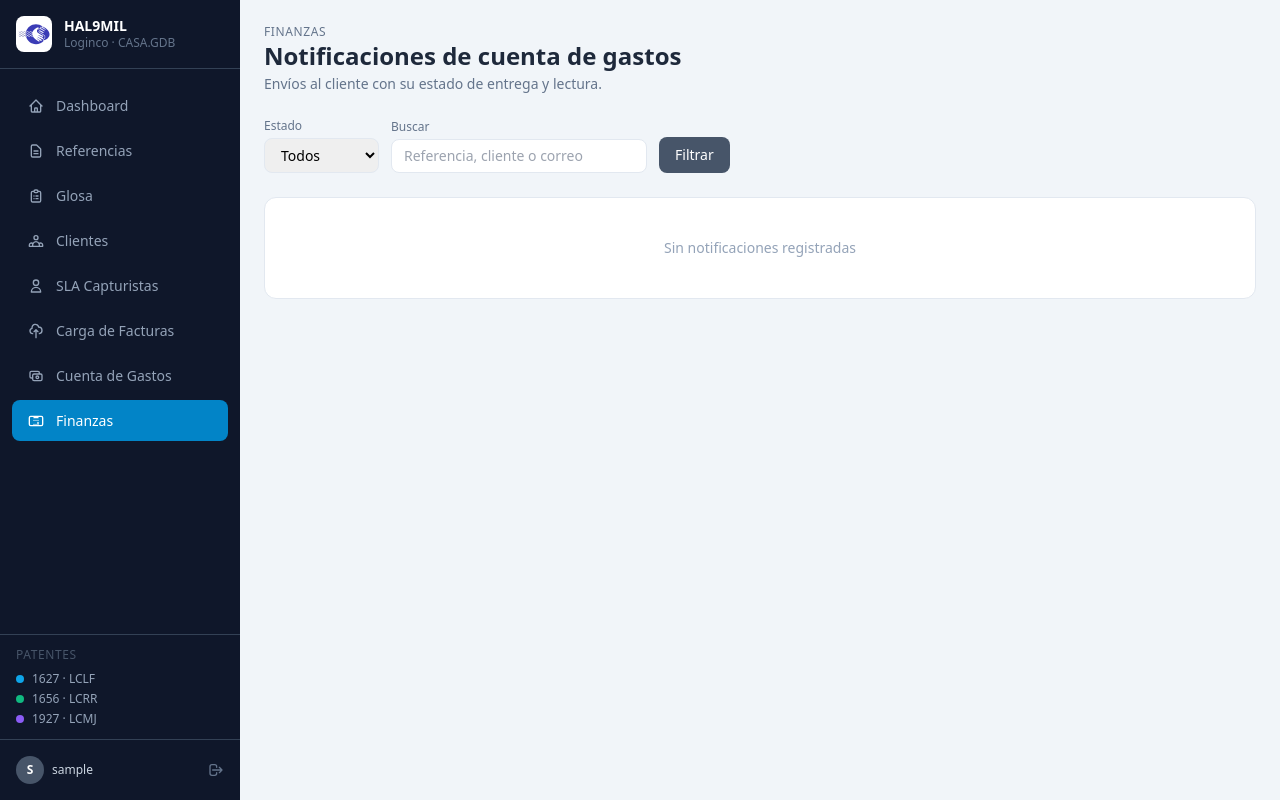
After one commit to Agencia-Aduanal-Loginco/Proyecto_HAL9MIL, a Django app: page /finanzas/notificaciones-cg/ in a window 1280 px wide. The commit adds this page. Run offline with Django 5.2, Linux system fonts and the light colour scheme; the visitor is signed in with stand-in values (Sample User, id 1); data comes from the database, SQL or seed files in the repository; data that the repository does not hold is empty; some libraries are stand-ins or nearby versions.

Commit message:
feat(finanzas): listado de notificaciones de cuenta de gastos con descarga de ZIP

```diff
--- a/finanzas/urls.py
+++ b/finanzas/urls.py
@@ -55,5 +55,7 @@ urlpatterns = [
     path('referencias/<path:num_refe>/cerrar-cg/', views_cuenta_gastos.cerrar_cg, name='cerrar_cg'),
     path('referencias/<path:num_refe>/reabrir-cg/', views_cuenta_gastos.reabrir_cg, name='reabrir_cg'),
     path('referencias/<path:num_refe>/enviar-cg/', views_cuenta_gastos.enviar_cg, name='enviar_cg'),
+    path('notificaciones-cg/', views_cuenta_gastos.notificaciones_cg_list, name='notificaciones_cg'),
+    path('notificaciones-cg/<int:pk>/zip/', views_cuenta_gastos.notificacion_cg_zip, name='notificacion_cg_zip'),
     path('webhooks/sendgrid/', views_cuenta_gastos.sendgrid_webhook, name='sendgrid_webhook'),
 ]
--- a/finanzas/views_cuenta_gastos.py
+++ b/finanzas/views_cuenta_gastos.py
@@ -1,12 +1,17 @@
 """Vistas del flujo de cierre y envío de la cuenta de gastos al cliente."""
 import json
 import logging
+import os
 
 from django.conf import settings
 from django.contrib import messages
 from django.contrib.auth.decorators import login_required
-from django.http import HttpResponse, HttpResponseForbidden, HttpResponseNotAllowed
-from django.shortcuts import get_object_or_404, redirect
+from django.db.models import Q
+from django.http import (
+    FileResponse, Http404, HttpResponse, HttpResponseForbidden,
+    HttpResponseNotAllowed,
+)
+from django.shortcuts import get_object_or_404, redirect, render
 from django.utils import timezone
 from django.views.decorators.csrf import csrf_exempt
 from sendgrid.helpers.eventwebhook import EventWebhook, EventWebhookHeader
@@ -15,7 +20,7 @@ from core.permisos import modulo_required
 from referencias.models import Referencia
 
 from .cuenta_gastos_envio import enviar_cuenta_gastos, procesar_evento_sendgrid
-from .models import CierreCuentaGastos
+from .models import CierreCuentaGastos, NotificacionCuentaGastos
 
 logger = logging.getLogger(__name__)
 
@@ -98,6 +103,40 @@ def enviar_cg(request, num_refe):
     return _redirect_estado(num_refe)
 
 
+@modulo_required('Finanzas')
+def notificaciones_cg_list(request):
+    qs = (NotificacionCuentaGastos.objects
+          .select_related('referencia', 'enviado_por')
+          .order_by('-enviado_en'))
+    estado = request.GET.get('estado', '')
+    if estado:
+        qs = qs.filter(estado=estado)
+    q = request.GET.get('q', '').strip()
+    if q:
+        qs = qs.filter(
+            Q(referencia__num_refe__icontains=q)
+            | Q(referencia__nombre_cliente__icontains=q)
+            | Q(destinatario__icontains=q)
+        )
+    return render(request, 'finanzas/notificaciones_cg.html', {
+        'notificaciones': qs[:200],
+        'estado_filtro': estado,
+        'q': q,
+        'estados': NotificacionCuentaGastos.ESTADOS,
+    })
+
+
+@modulo_required('Finanzas')
+def notificacion_cg_zip(request, pk):
+    notif = get_object_or_404(NotificacionCuentaGastos, pk=pk)
+    if not notif.zip_file:
+        raise Http404('Esta notificación no tiene ZIP guardado.')
+    return FileResponse(
+        notif.zip_file.open('rb'), content_type='application/zip',
+        as_attachment=True, filename=os.path.basename(notif.zip_file.name),
+    )
+
+
 @csrf_exempt
 def sendgrid_webhook(request):
     """Recibe eventos del Event Webhook de SendGrid (firma obligatoria)."""
--- a/templates/finanzas/dashboard.html
+++ b/templates/finanzas/dashboard.html
@@ -57,6 +57,11 @@
        class="bg-white rounded-xl border border-slate-200 p-5 hover:border-amber-300 hover:shadow-sm transition-all">
       <p class="text-xs text-slate-500 uppercase tracking-wider mb-1">XMLs pendientes</p>
       <p class="text-sm text-slate-600 mt-2">Asignar facturas sin referencia</p>
+    </a>
+    <a href="{% url 'finanzas:notificaciones_cg' %}"
+       class="bg-white rounded-xl border border-slate-200 p-5 hover:border-indigo-300 hover:shadow-sm transition-all">
+      <p class="text-xs text-slate-500 uppercase tracking-wider mb-1">Cuentas de gastos</p>
+      <p class="text-sm font-semibold text-slate-700">Notificaciones enviadas</p>
     </a>
   </div>
 
--- /dev/null
+++ b/templates/finanzas/notificaciones_cg.html
@@ -0,0 +1,95 @@
+{% extends 'base.html' %}
+{% block title %}Notificaciones de Cuenta de Gastos{% endblock %}
+{% block content %}
+<div class="p-6 space-y-6">
+
+  <div class="flex items-center justify-between">
+    <div>
+      <p class="text-xs text-slate-500 uppercase tracking-wider">Finanzas</p>
+      <h1 class="text-2xl font-bold text-slate-800">Notificaciones de cuenta de gastos</h1>
+      <p class="text-slate-500 text-sm mt-0.5">Envíos al cliente con su estado de entrega y lectura.</p>
+    </div>
+  </div>
+
+  {% for msg in messages %}
+  <div class="bg-green-50 border border-green-200 rounded-xl px-4 py-3 text-sm text-green-800">{{ msg }}</div>
+  {% endfor %}
+
+  <!-- Filtros -->
+  <form method="get" class="flex flex-wrap items-end gap-3">
+    <div>
+      <label class="block text-xs text-slate-500 mb-1">Estado</label>
+      <select name="estado" class="border border-slate-200 rounded-lg px-3 py-1.5 text-sm">
+        <option value="">Todos</option>
+        {% for valor, etiqueta in estados %}
+        <option value="{{ valor }}" {% if estado_filtro == valor %}selected{% endif %}>{{ etiqueta }}</option>
+        {% endfor %}
+      </select>
+    </div>
+    <div>
+      <label class="block text-xs text-slate-500 mb-1">Buscar</label>
+      <input type="text" name="q" value="{{ q }}" placeholder="Referencia, cliente o correo"
+             class="border border-slate-200 rounded-lg px-3 py-1.5 text-sm w-64">
+    </div>
+    <button type="submit"
+            class="bg-slate-600 hover:bg-slate-700 text-white text-sm font-medium px-4 py-2 rounded-lg">
+      Filtrar
+    </button>
+  </form>
+
+  <!-- Tabla -->
+  <div class="bg-white rounded-xl border border-slate-200 overflow-hidden">
+    {% if notificaciones %}
+    <table class="w-full text-sm">
+      <thead class="bg-slate-50 text-xs text-slate-500 uppercase">
+        <tr>
+          <th class="px-5 py-2 text-left">Referencia</th>
+          <th class="px-5 py-2 text-left">Cliente</th>
+          <th class="px-5 py-2 text-left">Destinatario</th>
+          <th class="px-5 py-2 text-left">Enviado por</th>
+          <th class="px-5 py-2 text-left">Fecha</th>
+          <th class="px-5 py-2 text-left">Estado</th>
+          <th class="px-5 py-2 text-left">Acciones</th>
+        </tr>
+      </thead>
+      <tbody class="divide-y divide-slate-100">
+        {% for n in notificaciones %}
+        <tr class="hover:bg-slate-50">
+          <td class="px-5 py-2.5">
+            <a href="{% url 'finanzas:referencia_estado' num_refe=n.referencia.num_refe %}"
+               class="text-sky-600 hover:underline font-mono">{{ n.referencia.num_refe }}</a>
+            {% if n.es_reenvio %}<span class="text-xs text-slate-400 ml-1">(reenvío)</span>{% endif %}
+          </td>
+          <td class="px-5 py-2.5 text-slate-600">{{ n.referencia.nombre_cliente|default:"—" }}</td>
+          <td class="px-5 py-2.5 font-mono text-xs">{{ n.destinatario }}</td>
+          <td class="px-5 py-2.5 text-slate-500 text-xs">{{ n.enviado_por|default:"—" }}</td>
+          <td class="px-5 py-2.5 text-slate-600">{{ n.enviado_en|date:"d/m/Y H:i" }}</td>
+          <td class="px-5 py-2.5">
+            <span class="px-2 py-0.5 rounded-full text-xs
+              {% if n.estado == 'LEIDO' %}bg-green-100 text-green-700
+              {% elif n.estado == 'ENTREGADO' %}bg-sky-100 text-sky-700
+              {% elif n.estado == 'ENVIADO' %}bg-slate-100 text-slate-600
+              {% else %}bg-red-100 text-red-700{% endif %}"
+              {% if n.error_msg %}title="{{ n.error_msg }}"{% endif %}>
+              {{ n.get_estado_display }}
+            </span>
+          </td>
+          <td class="px-5 py-2.5 space-x-3 whitespace-nowrap">
+            {% if n.zip_file %}
+            <a href="{% url 'finanzas:notificacion_cg_zip' n.pk %}"
+               class="text-sky-600 hover:underline text-xs">ZIP</a>
+            {% endif %}
+            <a href="{% url 'finanzas:referencia_estado' num_refe=n.referencia.num_refe %}"
+               class="text-indigo-600 hover:underline text-xs">Reenviar</a>
+          </td>
+        </tr>
+        {% endfor %}
+      </tbody>
+    </table>
+    {% else %}
+    <p class="px-5 py-10 text-center text-slate-400 text-sm">Sin notificaciones registradas</p>
+    {% endif %}
+  </div>
+
+</div>
+{% endblock %}
```
Also changed, not shown: finanzas/test_cuenta_gastos_envio.py (+52 -0 lines).
